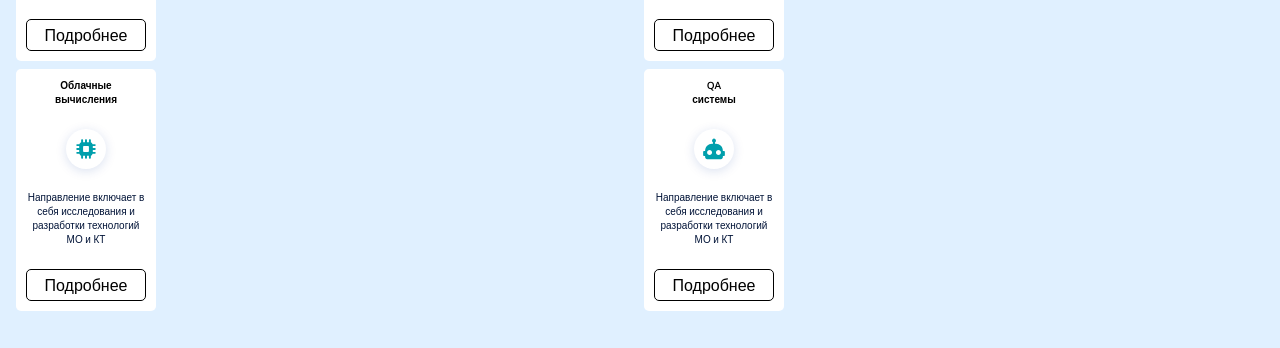
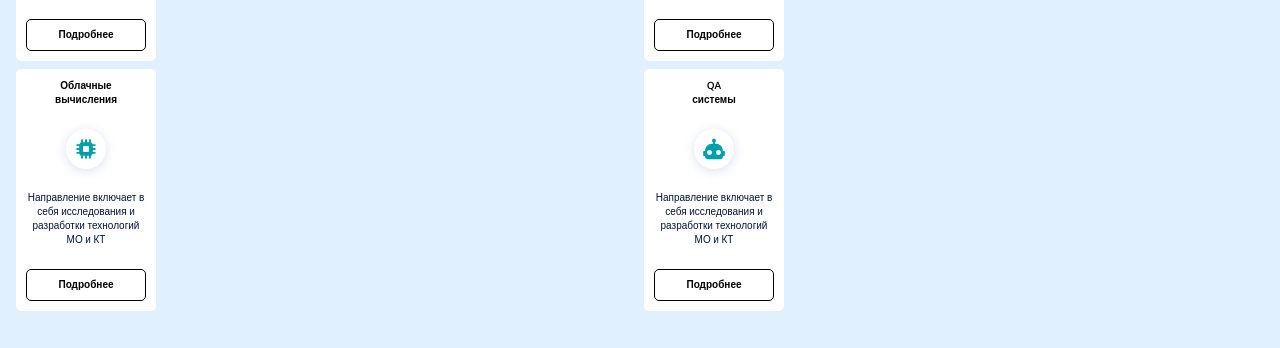
Before and after one commit to artemyizmaylov/landing-for-itmo, a plain HTML site: page index.html in a window 1280 px wide. Shown: the part 1282-1630 px from the top of the page. Drawn offline with Linux system fonts and the light colour scheme.

Commit message:
изменен размер текста кнопки

```diff
--- a/index.html
+++ b/index.html
@@ -133,6 +133,9 @@
       height: 32px;
       border: 1px solid black;
       border-radius: 5px;
+      font-weight: 600;
+      font-size: 10px;
+      line-height: 14px;
     }
 
     .industrial-ai__card-text {
```
